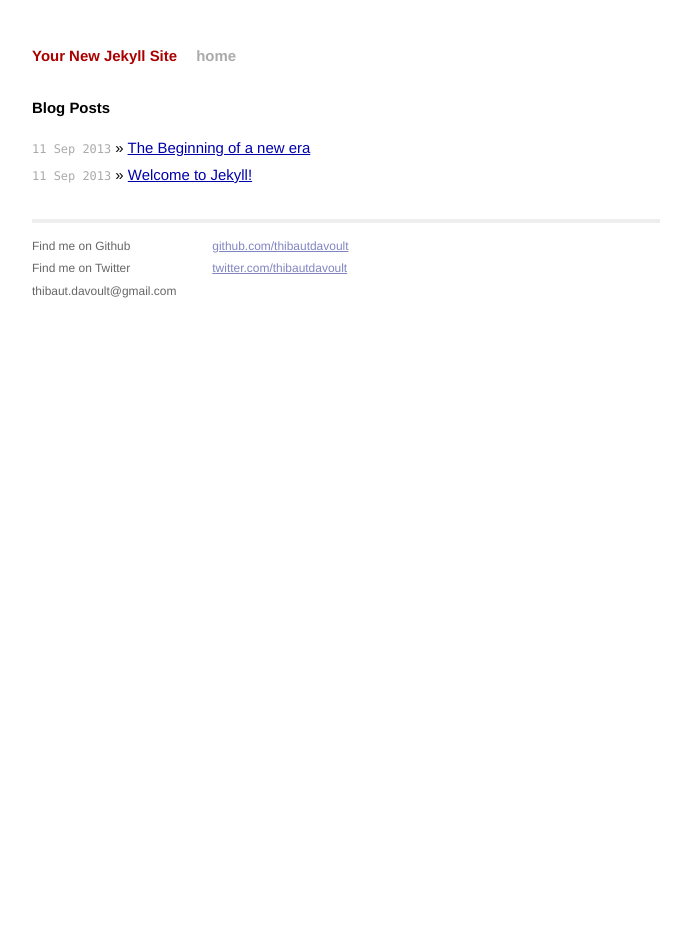
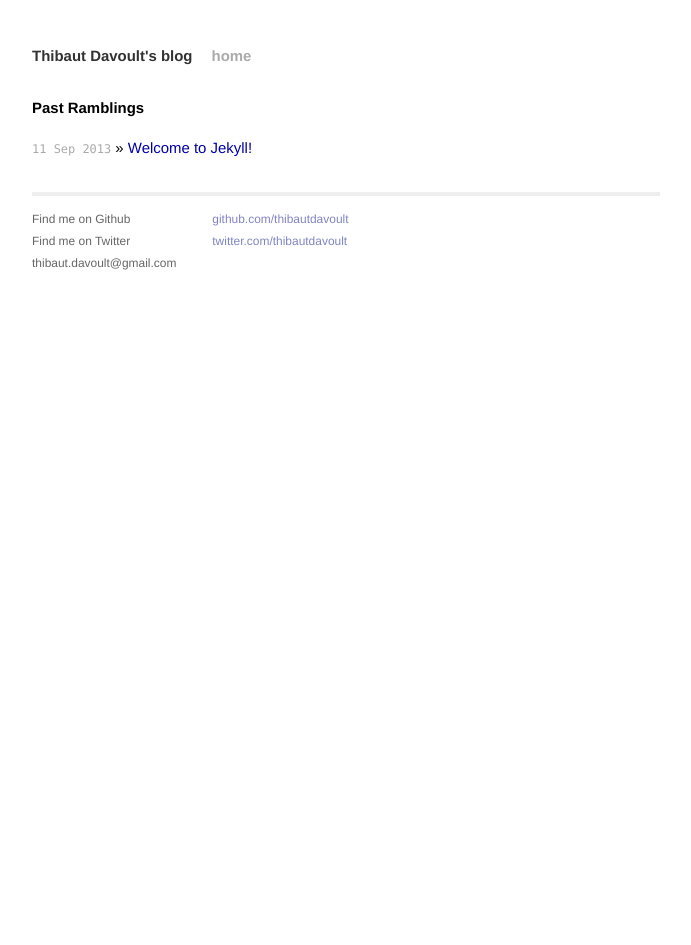
Before and after one commit to thibautdavoult/blog, a Jekyll site: the page built from index.html, in a window 1280 px wide. Shown: the whole page, without its empty margins (294-985 px from the left). Built offline with Jekyll 4.4.1, drawn with Linux system fonts in a browser that asks for light colours; Markdown is read by kramdown in place of the engine named in the settings.

Commit message:
style & wording wrap

```diff
--- a/_config.yml
+++ b/_config.yml
@@ -1,3 +1,3 @@
-name: Your New Jekyll Site
+name: Thibaut Davoult's blog
 markdown: redcarpet
 pygments: true
--- a/css/main.css
+++ b/css/main.css
@@ -25,9 +25,9 @@ h1, h2, h3, h4, h5, h6 {
 h1 { margin-bottom: 1em; }
 p { margin: 1em 0; }
 
-a         { color: #00a; }
+a         { color: #00a; text-decoration: none;}
 a:hover   { color: #000; }
-a:visited { color: #a0a; }
+a:visited { color: #44687d; }
 
 /*****************************************************************************/
 /*
@@ -74,7 +74,7 @@ ul.posts span {
 }
 
 .site .header h1.title a {
-  color: #a00;
+  color: #323232;
 }
 
 .site .header h1.title a:hover {
--- a/index.html
+++ b/index.html
@@ -1,10 +1,10 @@
 ---
 layout: default
-title: Your New Jekyll Site
+title: Thibaut's blog
 ---
 
 <div id="home">
-  <h1>Blog Posts</h1>
+  <h1>Past Ramblings</h1>
   <ul class="posts">
     {% for post in site.posts %}
       <li><span>{{ post.date | date_to_string }}</span> &raquo; <a href="{{ post.url }}">{{ post.title }}</a></li>
```
Also changed, not shown: _posts/2013-09-11-beginning-era.markdown (deleted, +0 -14 lines).
